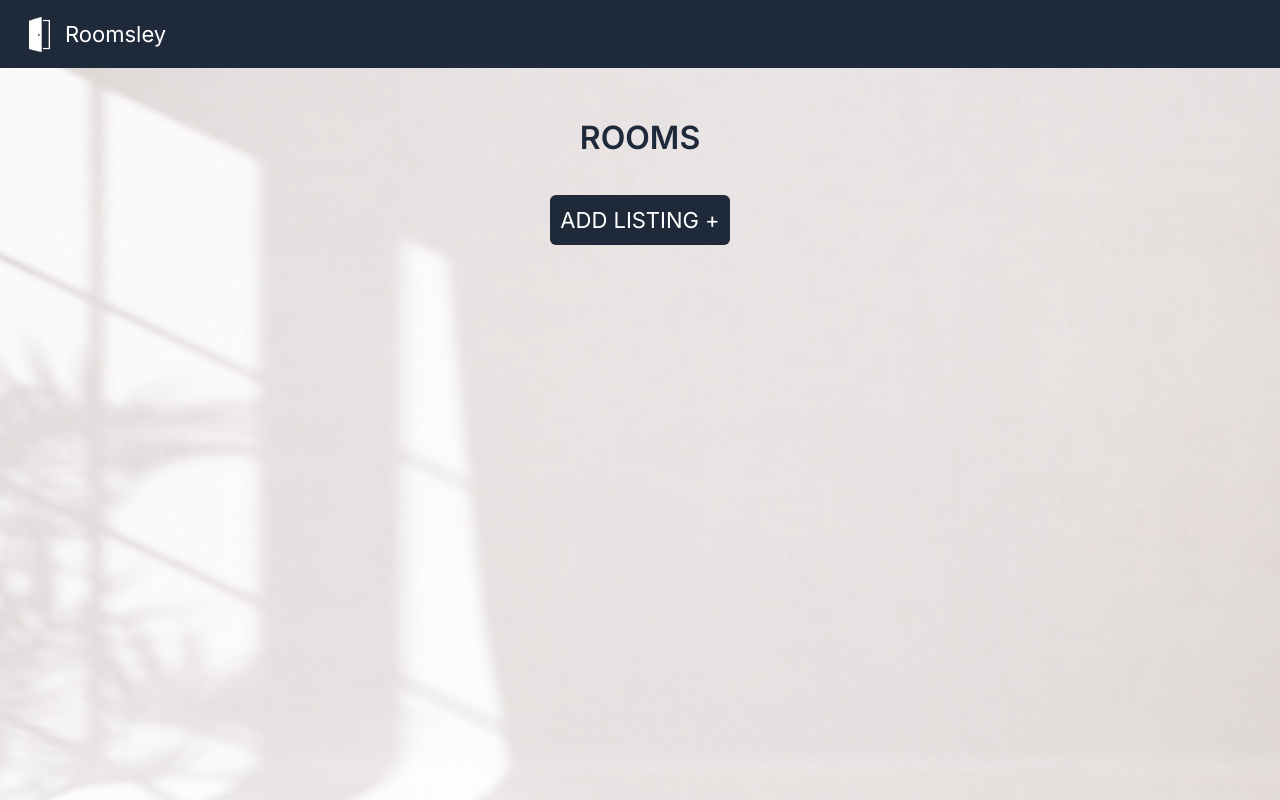
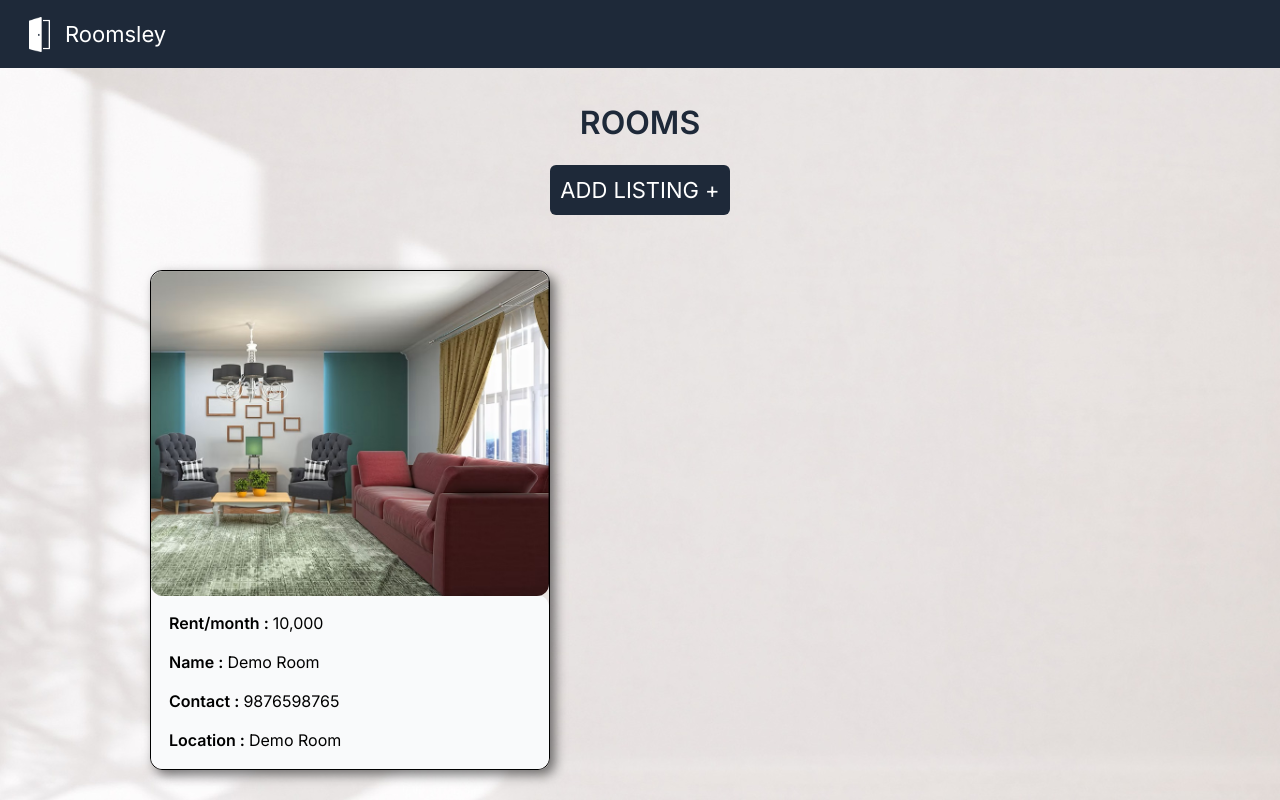
Before and after one commit to rohitkumar893/roomsley, a React (Vite) app: page /listings in a window 1280 px wide. Shown: the top 800 px of the page. Built offline with nearby package versions, Linux system fonts and the light colour scheme.

Commit message:
added demo room

```diff
--- a/src/pages/Listings.css
+++ b/src/pages/Listings.css
@@ -9,8 +9,8 @@
 .container3{
     margin-top:50px;
     padding-bottom:80px;
-    padding-left: 20px;
-    padding-right: 20px;
+    padding-left: 120px;
+    padding-right: 120px;
     height: 100%;
     width: 100%;
     display: grid;
@@ -54,6 +54,15 @@
     z-index: 10;
 }
 
+.demoroom{
+    box-shadow: 5px 5px 12px rgba(0, 0, 0, 0.53);
+}
+
+.demoroomdetails{
+    padding-left: 18px;
+    padding-right: 18px;
+}
+
 .formcontainer{
     background-color: white;
     z-index: 2;
@@ -87,11 +96,20 @@ ul:hover{
     color: silver;
 }
 
+@media(max-width:780px){
+    .container3{
+    padding-left: 20px;
+    padding-right: 20px;
+    }
+}
+
 @media(max-width:1300px){
     .container3{
         display: grid;
         place-items: center;
         grid-template-columns: 1fr 1fr;
+        padding-left: 60px;
+        padding-right: 60px;
     }
 }
 
--- a/src/pages/Listings.jsx
+++ b/src/pages/Listings.jsx
@@ -81,7 +81,7 @@ const handleSubmit = async (e) => {
         <Link to='/'><h1 className='text-white'>Roomsley</h1></Link>
         </nav>
 
-    <div className='listings w-full h-[140px] flex justify-center items-center text-[32px]'>
+    <div className='listings w-full h-[110px] flex justify-center items-center text-[32px]'>
         <h1 className='text-gray-800 font-semibold'>ROOMS</h1>
     </div>
 
@@ -114,15 +114,15 @@ const handleSubmit = async (e) => {
       </div>)}
 
     <div className="container3">
-        {/* <div className="demoroom">
-          <div><img src="" /></div>
-          <div>
-            <h1>Price : </h1>
-            <h1>Name : </h1>
-            <h1>Contact No : </h1>
-            <h1>Location</h1>
+        <div className="demoroom h-[500px] w-[400px] border rounded-xl">
+          <div className='h-[65%]'><img src="/demoroom.jpg" className='rounded-xl'/></div>
+          <div className='demoroomdetails h-[35%] flex flex-col justify-center gap-[15px] bg-gray-50 rounded-xl'>
+            <h1><span className='font-semibold'>Rent/month :&nbsp;</span>10,000</h1>
+            <h1><span className='font-semibold'>Name :&nbsp;</span>Demo Room</h1>
+            <h1><span className='font-semibold'>Contact :&nbsp;</span>9876598765</h1>
+            <h1><span className='font-semibold'>Location :&nbsp;</span>Demo Room</h1>
           </div>
-        </div> */}
+        </div>
 
         <div className="div1">
         </div>
```
Also changed, not shown: public/demoroom.jpg (added).
